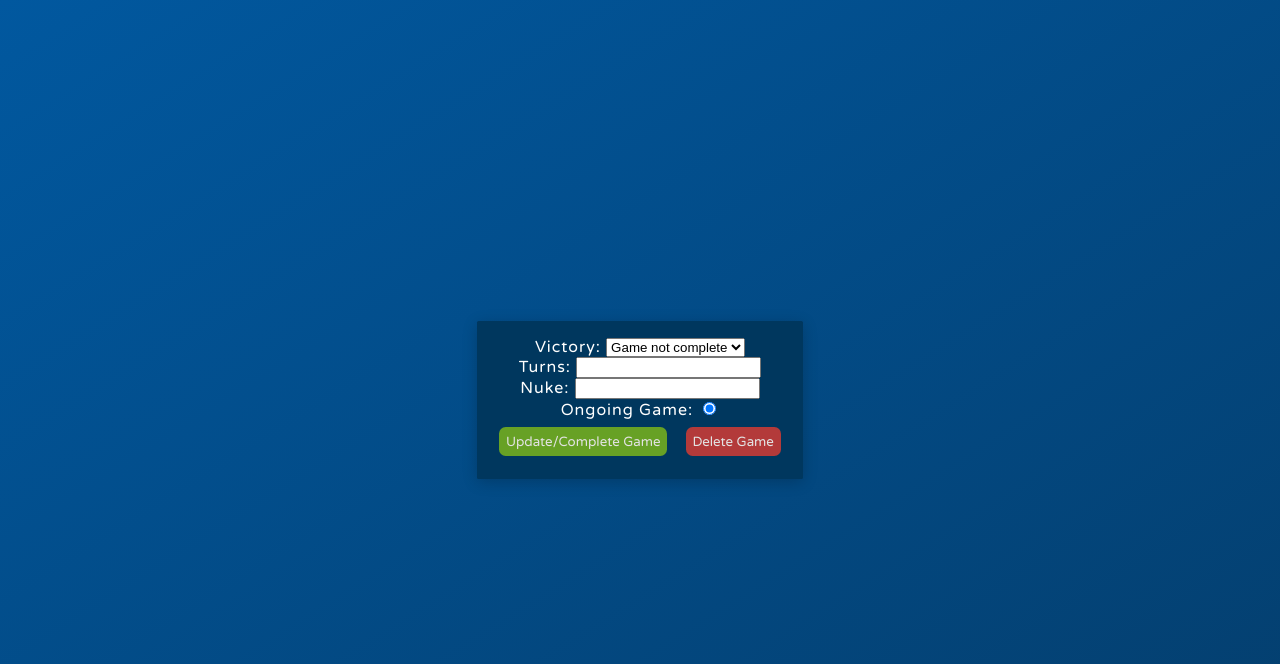
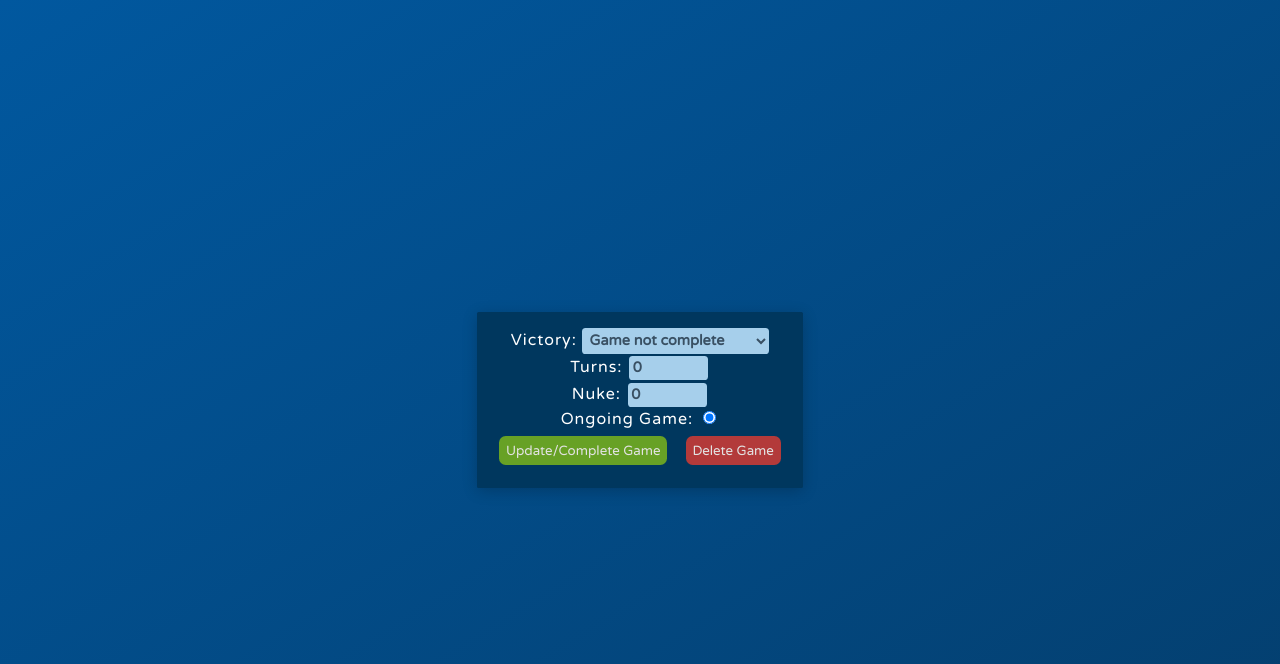
Before and after one commit to josephgarner/Civ6GameTracker, a PHP site: page /PHP/UpdateGame.php in a window 1280 px wide. Shown: the top 664 px of the page. Run offline with PHP 8.4, Linux system fonts and the light colour scheme; data comes from the database, SQL or seed files in the repository; data that the repository does not hold is empty.

```diff
--- a/CSS/main.css
+++ b/CSS/main.css
@@ -220,6 +220,34 @@ body{
     width:25em;
 }
 
+.input{
+    border: none;
+    border-radius: .25em;
+    background-color: #a6cfeb;
+    color:#395063;
+    font-family: 'Varela Round', sans-serif;
+    font-weight: 700;
+    padding: .25em;
+    font-size: .9em;
+}
+
+.input:focus{
+    outline: none !important;
+    box-shadow: 0 0 10px #685739;
+}
+
+.update{
+    width: 13em;
+}
+
+.updateNumPad{
+    margin: .1em;
+}
+
+.updateNum{
+    width: 5em;
+}
+
 @media only screen and (max-width: 900px) {
     .datapill{
         /* padding-left: 0;
--- a/PHP/UpdateGame.php
+++ b/PHP/UpdateGame.php
@@ -1,4 +1,3 @@
-
 <?php
     require '../connection.inc';
     $civs = array();
@@ -49,7 +48,7 @@
                                 <table>
                                     <tbody>
                                         <tr>
-                                            <th>Game Name: <input id='GameTitle' type='text' name='GameTitle' value='$parent_row[title]'/></th>
+                                            <th>Game Name: <input class='input' id='GameTitle' type='text' name='GameTitle' value='$parent_row[title]'/></th>
                                             <th>Start Date: $parent_row[start_date]</th>
                                         </tr>
                                     </tbody>
@@ -58,7 +57,7 @@
                                     <tbody>
                                         <tr>
                                             <th>Player</th>
-                                            <th>Defeated</th>
+                                            <th colspan='2'>Defeat/Forfeit</th>
                                             <th>Civ</th>
                                             <th>leader</th>
                                             <th>Score</th>
@@ -77,13 +76,17 @@
                                 echo "<tr>";
                                 echo "<td>$row[pName]</td>";
                                 if($row['dead'] == 1){
-                                    echo "<td>Defeated</td>";
+                                    echo "<td colspan='2'>Defeated</td>";
+                                }
+                                else if($row['dead'] == 2){
+                                    echo "<td colspan='2'>Forfeited</td>";
                                 }else{
                                     echo "<td><input type='checkbox' name='$row[player_ID]_defeated' value='$row[player_ID]'/></td>";
+                                    echo "<td><input type='checkbox' name='$row[player_ID]_forfeit' value='$row[player_ID]'/></td>";
                                 }
 
 
-                                echo "<td><select id='$row[player_ID]CIV' name='$row[player_ID]_civ' onchange='loadLeader($row[player_ID])'>";
+                                echo "<td><select class='input update' id='$row[player_ID]CIV' name='$row[player_ID]_civ' onchange='loadLeader($row[player_ID])'>";
                                 if("$row[civ]" == null || "$row[civ]" == 0){
                                     echo "<option value='0'>Unkown</option>";
                                 } else{
@@ -95,14 +98,18 @@
                                 echo "</select></td>";
 
 
-                                echo "<td><select id='$row[player_ID]LEADER' name='$row[player_ID]_civ_leader'>";
+                                echo "<td><select class='input update' id='$row[player_ID]LEADER' name='$row[player_ID]_civ_leader'>";
                                 if("$row[civ]" != null || "$row[civ]" != 0){
                                     echo "<option value='$row[civ]'>$row[civ_leader]</option>";
                                 } else{
                                     echo "<option value='0'>Unkown</option>";
                                 }
-                                echo "<td><span></span><input class='ID_Score' type='input' name='$row[player_ID]_score' value='$row[score]'/></td>";
-                                echo "<td><input class='ID_Winner' type='radio' name='winner' value='$row[player_ID]'/></td>";
+                                echo "<td><span></span><input class='input updateNum ID_Score' type='input' name='$row[player_ID]_score' value='$row[score]'/></td>";
+                                if($row['dead'] >= 1){
+                                    echo "<td></td>";
+                                }else{
+                                    echo "<td><input class='input ID_Winner' type='radio' name='winner' value='$row[player_ID]'/></td>";
+                                }
                                 echo "</tr>";
                             }
                         }
@@ -113,7 +120,7 @@
                     }
                 }
             ?>
-                <span>Victory: </span><select id='Victor' name="Victory">
+                <span>Victory: </span><select class='input update' id='Victor' name="Victory">
                     <option value="1">Game not complete</option>
                     <option value="2">Science</option>
                     <option value="3">Culture</option>
@@ -123,9 +130,9 @@
                     <option value="7">Score</option>
                     <option value="8">Default</option>
                 </select><br>
-                <span>Turns: </span><input id='Turns' type='input' name='turns'/><br>
-                <span>Nuke: </span><input type='input' name='nukes'/><br>
-                <span>Ongoing Game: </span><input class='ID_Winner' type='radio' name='winner' value='0' checked/><br>
+                <span>Turns: </span><input class='input updateNum updateNumPad' id='Turns' type='input' name='turns' value='0'/><br>
+                <span>Nuke: </span><input class='input updateNum updateNumPad' type='input' name='nukes' value='0'/><br>
+                <span>Ongoing Game: </span><input class='input ID_Winner' type='radio' name='winner' value='0' checked/><br>
                 <input class="button confirm" type="submit" value="Update/Complete Game" onClick="return empty()"/>
                 <input class="button error" type="submit" name="delete" value="Delete Game">
             </form>
--- a/PHP/gamesData.php
+++ b/PHP/gamesData.php
@@ -1,3 +1,4 @@
+
 <?php
     require '../connection.inc';
     $parent_sql = "SELECT game_ID, turns FROM Games WHERE victory_ID = 1;";
@@ -38,7 +39,10 @@
                 while($row = mysqli_fetch_assoc($result)) {
                     echo "<tr>";
                     echo "<td>$row[pName]</td>";
-                    if($row['dead'] == 1){
+                    if($row['dead'] == 2){
+                        echo "<td>Forfeited</td>";
+                    }
+                    else if($row['dead'] == 1){
                         echo "<td>Defeated</td>";
                     }else{
                         echo "<td>Alive</td>";
--- a/PHP/playerList.php
+++ b/PHP/playerList.php
@@ -93,7 +93,7 @@
             <tr>
                 <td colspan="5">
                     <form action="/" id="addNewPlayer">
-                        <span>New Player: </span><input type="text" name="newPlayer"/>
+                        <span>New Player: </span><input class="input" type="text" name="newPlayer"/>
                         <input class="button confirm" type="submit" value="Add Player"/>
                     </form>
                     <script>
--- a/PHP/updateCompleteGame.php
+++ b/PHP/updateCompleteGame.php
@@ -56,6 +56,7 @@
                                     <tbody>
                                         <tr>
                                             <th>Player</th>
+                                            <th>Def</th>
                                             <th>Civ</th>
                                             <th>leader</th>
                                         </tr>
@@ -73,6 +74,9 @@
                                 echo "<td>$row[pName]</td>";
                                 if($row['dead'] == 1){
                                     echo "<td>Defeated</td>";
+                                }
+                                else if($row['dead'] == 2){
+                                    echo "<td>Forfeited</td>";
                                 }else{
                                     echo "<td></td>";
                                 }
```
Also changed, not shown: PHP/createGameModal.php (+7 -7 lines), PHP/finishedGames.php (+12 -5 lines), PHP/processUpdateGame.php (+28 -3 lines), IMAGES/CIVS/Unknown.png (added).
